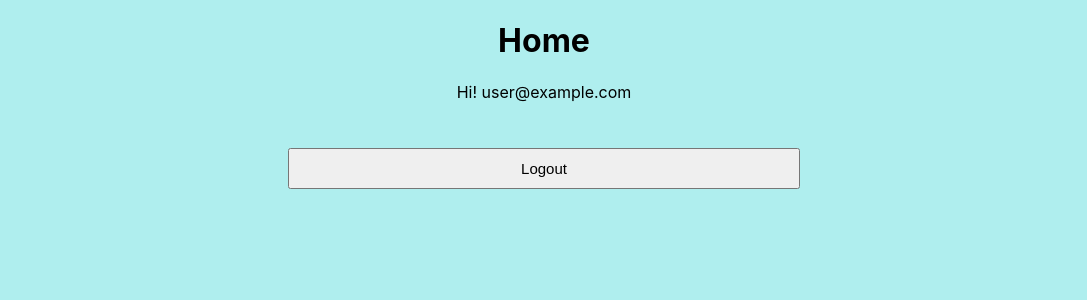
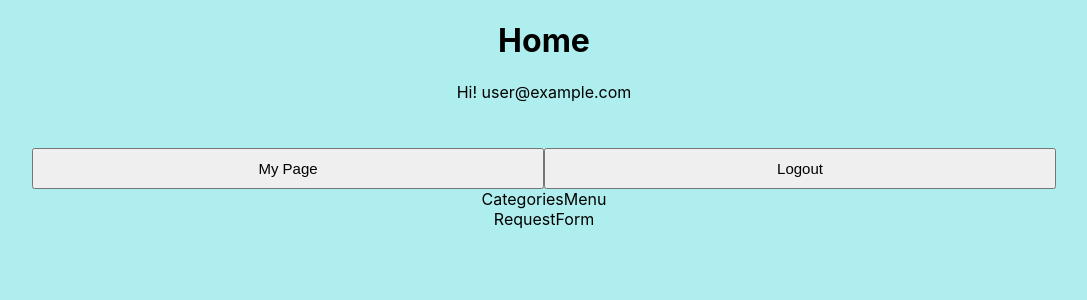
Before and after one commit to ikuno815/tranlation-volunteer-website, a React (Create React App) app in the folder client/: page /home in a window 1280 px wide. Shown: the top 300 px of the page, without its empty margins (96-1183 px from the left). Built offline with nearby package versions, Linux system fonts and the light colour scheme; no server answers; sample sign-in values are in the browser's storage.

Commit message:
feat: make react router dom components

```diff
--- a/client/src/App.js
+++ b/client/src/App.js
@@ -2,6 +2,11 @@ import './App.css';
 import SignIn from './components/auth/SignIn';
 import SignUp from './components/auth/SignUp';
 import Home from './pages/Home';
+import Navbar from './components/Navbar';
+import UserProfile from './pages/UserProfile';
+import CategoriesMenu from './components/CategoriesMenu';
+import PostsByCategory from './pages/PostsByCategory';
+import RequestForm from './components/RequestForm';
 import ProtectedRoute from './components/ProtectedRoute';
 import { Routes, Route } from 'react-router-dom';
 import { AuthContextProvider  } from './context/AuthContext';
@@ -16,8 +21,13 @@ function App() {
           <Route path='/home' element={
             <ProtectedRoute>
               <Home/>
+              <Navbar/>
+              <CategoriesMenu/>
+              <RequestForm/>
             </ProtectedRoute>
           }></Route>
+          <Route path='/mypage' element={<UserProfile/>}></Route>
+          <Route path='/category' element={<PostsByCategory/>}></Route>
         </Routes>
       </AuthContextProvider>
     </div>
--- /dev/null
+++ b/client/src/components/CategoriesMenu.jsx
@@ -0,0 +1,9 @@
+import React from 'react'
+
+function CategoriesMenu() {
+  return (
+    <div>CategoriesMenu</div>
+  )
+}
+
+export default CategoriesMenu
--- /dev/null
+++ b/client/src/components/Navbar.jsx
@@ -0,0 +1,24 @@
+import React from 'react'
+import { UserAuth } from '../context/AuthContext';
+import { useNavigate } from 'react-router-dom';
+
+export default function Navbar() {
+    const {user, logOut} = UserAuth();
+    const navigate = useNavigate();
+
+    const handleLogout = async() => {
+      try {
+          await logOut();
+          navigate('/');
+      } catch (err) {
+          console.error(err);
+      }
+    }
+  return (
+    <div>
+        <p>Hi! {user && user.email}</p>
+        <button onClick={() => navigate('/mypage')}>My Page</button>
+        <button onClick={handleLogout}>Logout</button>
+    </div>
+  )
+}
--- /dev/null
+++ b/client/src/components/RequestForm.jsx
@@ -0,0 +1,9 @@
+import React from 'react'
+
+function RequestForm() {
+  return (
+    <div>RequestForm</div>
+  )
+}
+
+export default RequestForm
--- a/client/src/pages/Home.jsx
+++ b/client/src/pages/Home.jsx
@@ -1,24 +1,9 @@
 import React from 'react';
-import { UserAuth } from '../context/AuthContext';
-import { useNavigate } from 'react-router-dom';
-
 
 function Home() {
-  const {user, logOut } = UserAuth();
-  const navigate = useNavigate();
-  const handleLogout = async() => {
-    try {
-        await logOut();
-        navigate('/');
-    } catch (err) {
-        console.error(err);
-    }
-  }
   return (
     <div>
         <h1>Home</h1>
-        <p>Hi! {user && user.email}</p>
-        <button onClick={handleLogout}>Logout</button>
     </div>
   )
 }
--- /dev/null
+++ b/client/src/pages/PostsByCategory.jsx
@@ -0,0 +1,9 @@
+import React from 'react'
+
+function PostsByCategory() {
+  return (
+    <div>PostsByCategory</div>
+  )
+}
+
+export default PostsByCategory
--- /dev/null
+++ b/client/src/pages/UserProfile.jsx
@@ -0,0 +1,9 @@
+import React from 'react'
+
+function UserProfile() {
+  return (
+    <div>UserProfile</div>
+  )
+}
+
+export default UserProfile
```
Also changed, not shown: client/src/components/LanguagesMenu.jsx (added).
